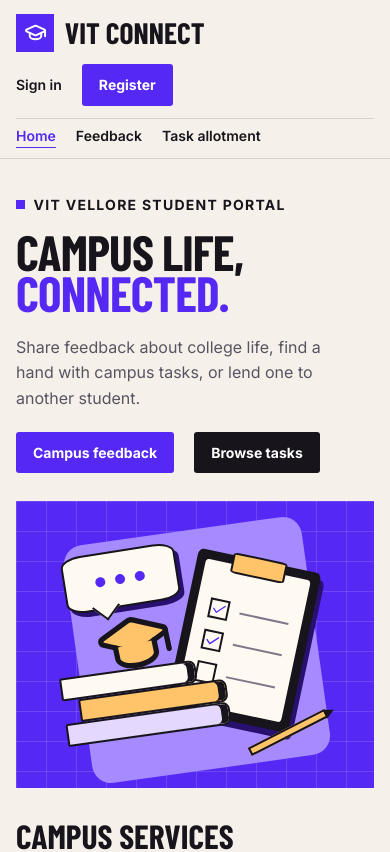
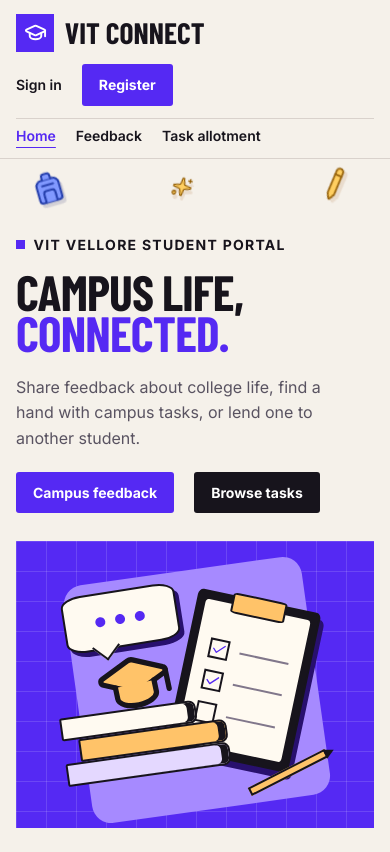
Before and after one commit to rakshatgupta/VIT-CONNECT-, a React (Vite) app in the folder frontend/: page / in a window 390 px wide. Shown: the top 852 px of the page. Built offline with nearby package versions, Linux system fonts and the light colour scheme; a web font is replaced by a local one.

Commit message:
Scatter floating academic props across the portal

```diff
--- a/frontend/src/App.jsx
+++ b/frontend/src/App.jsx
@@ -1,6 +1,7 @@
 import { lazy, Suspense, useEffect } from 'react';
 import { BrowserRouter as Router, Routes, Route, Navigate, useLocation } from 'react-router-dom';
 import Navbar from './components/Navbar';
+import CampusProps from './components/CampusProps';
 import Home from './pages/Home';
 import Login from './pages/Login';
 import Register from './pages/Register';
@@ -29,6 +30,7 @@ function App() {
       <ResetScroll />
       <div className="app-container">
         <Navbar />
+        <CampusProps>
           <main className="main-content">
             <Routes>
               <Route path="/" element={<Home />} />
@@ -45,6 +47,7 @@ function App() {
               } />
             </Routes>
           </main>
+        </CampusProps>
       </div>
     </Router>
   );
--- /dev/null
+++ b/frontend/src/components/CampusProps.css
@@ -0,0 +1,57 @@
+.campus-frame {
+  --campus-scroll: 0px;
+  --campus-angle: 0deg;
+  position: relative;
+  isolation: isolate;
+  display: flex;
+  flex: 1;
+  padding-inline: clamp(3.2rem, 7vw, 7rem);
+  overflow: clip;
+}
+.campus-props { position: absolute; inset: 0; pointer-events: none; }
+.campus-frame > .main-content { position: relative; }
+.campus-prop {
+  position: absolute;
+  display: grid;
+  width: var(--size);
+  aspect-ratio: 1;
+  left: var(--x);
+  top: clamp(2.4rem, var(--y), calc(100% - 3.4rem));
+  translate: -50% calc(-50% + sin(var(--campus-angle) * var(--speed)) * 42px);
+  rotate: var(--tilt);
+  color: #243eab;
+  filter: drop-shadow(2px 4px 0 #10166025);
+}
+.campus-prop svg {
+  width: 100%;
+  height: 100%;
+  fill: #8199ff;
+  animation: campus-bob 5s ease-in-out var(--phase) infinite alternate;
+}
+.campus-prop-gold { color: #95610a; filter: drop-shadow(2px 4px 0 #a45d1e24); }
+.campus-prop-gold svg { fill: #ffcf61; }
+@keyframes campus-bob { from { transform: translateY(-4px); } to { transform: translateY(5px); } }
+@media (max-width: 950px) {
+  .campus-frame { padding-inline: 1.7rem; }
+  .campus-prop { width: min(var(--size), 34px); }
+}
+@media (max-width: 730px) {
+  .campus-frame { padding: 2.5rem 0 2.9rem; }
+  .campus-prop { display: none; }
+  .campus-prop:nth-child(1), .campus-prop:nth-child(2), .campus-prop:nth-child(4),
+  .campus-prop:nth-child(6), .campus-prop:nth-child(7), .campus-prop:nth-child(8) {
+    display: grid;
+    left: var(--mobile-x);
+    top: var(--mobile-y, 1.5rem);
+    translate: -50% calc(-50% + sin(var(--campus-angle) * var(--speed)) * 9px);
+  }
+  .campus-prop:nth-child(1) { --mobile-x: 12%; }
+  .campus-prop:nth-child(2) { --mobile-x: 47%; width: 21px; }
+  .campus-prop:nth-child(4) { --mobile-x: 86%; width: 29px; }
+  .campus-prop:nth-child(6) { --mobile-x: 17%; --mobile-y: calc(100% - 1.55rem); }
+  .campus-prop:nth-child(7) { --mobile-x: 84%; --mobile-y: calc(100% - 1.75rem); }
+  .campus-prop:nth-child(8) { --mobile-x: 55%; --mobile-y: calc(100% - 1.75rem); width: 25px; }
+}
+@media (prefers-reduced-motion: reduce) {
+  .campus-prop svg { animation: none; }
+}
--- /dev/null
+++ b/frontend/src/components/CampusProps.jsx
@@ -0,0 +1,60 @@
+import { useEffect, useRef } from 'react';
+import { AlarmClock, Backpack, Bell, Book, BookOpen, GraduationCap, Pencil, Sparkles } from 'lucide-react';
+import { useLocation } from 'react-router-dom';
+import './CampusProps.css';
+
+const props = [
+  { Icon: Backpack, x: 4, y: 9, size: 62, tilt: -16, speed: -0.12 },
+  { Icon: Sparkles, x: 94, y: 13, size: 30, tilt: 12, speed: 0.14, gold: true },
+  { Icon: GraduationCap, x: 96, y: 29, size: 72, tilt: 15, speed: -0.19 },
+  { Icon: Pencil, x: 3, y: 43, size: 42, tilt: -22, speed: 0.16, gold: true },
+  { Icon: AlarmClock, x: 96, y: 56, size: 48, tilt: -12, speed: 0.12 },
+  { Icon: BookOpen, x: 4, y: 66, size: 62, tilt: 13, speed: -0.15 },
+  { Icon: Bell, x: 96, y: 83, size: 55, tilt: 19, speed: -0.11, gold: true },
+  { Icon: Book, x: 4, y: 90, size: 40, tilt: -19, speed: 0.18, gold: true },
+];
+
+export default function CampusProps({ children }) {
+  const frame = useRef(null);
+  const { pathname } = useLocation();
+
+  useEffect(() => {
+    const element = frame.current;
+    const motion = window.matchMedia('(prefers-reduced-motion: reduce)');
+    let pending = 0;
+    const paint = () => {
+      pending = 0;
+      const distance = Math.min(window.scrollY, window.innerHeight * 1.25);
+      element.style.setProperty('--campus-scroll', motion.matches ? '0px' : distance + 'px');
+      element.style.setProperty('--campus-angle', motion.matches ? '0deg' : window.scrollY * 2.5 + 'deg');
+    };
+    const schedule = () => {
+      if (!pending) pending = requestAnimationFrame(paint);
+    };
+    paint();
+    window.addEventListener('scroll', schedule, { passive: true });
+    window.addEventListener('resize', schedule);
+    motion.addEventListener('change', schedule);
+    return () => {
+      cancelAnimationFrame(pending);
+      window.removeEventListener('scroll', schedule);
+      window.removeEventListener('resize', schedule);
+      motion.removeEventListener('change', schedule);
+    };
+  }, [pathname]);
+
+  return (
+    <div className="campus-frame" ref={frame}>
+      <div className="campus-props" aria-hidden="true">
+        {props.map(({ Icon, x, y, size, tilt, speed, gold }, index) => (
+          <span key={x + ':' + y} className={gold ? 'campus-prop campus-prop-gold' : 'campus-prop'}
+            style={{ '--x': x + '%', '--y': y + '%', '--size': size + 'px', '--tilt': tilt + 'deg',
+              '--speed': speed, '--phase': -index * 0.65 + 's' }}>
+            <Icon strokeWidth={1.45} />
+          </span>
+        ))}
+      </div>
+      {children}
+    </div>
+  );
+}
--- a/frontend/src/pages/Home.css
+++ b/frontend/src/pages/Home.css
@@ -51,3 +51,10 @@
   .hero-copy h1 { font-size: clamp(3.1rem, 12vw, 5.6rem); }
   .campus-art { min-height: auto; aspect-ratio: 1.25; }
 }
+
+/* Each hero prop moves independently of the background. */
+.art-bubble { translate: 0 calc(var(--campus-scroll, 0px) * -.11); }
+.art-board { translate: 0 calc(var(--campus-scroll, 0px) * .08); }
+.art-books { translate: 0 calc(var(--campus-scroll, 0px) * -.065); }
+.art-cap { translate: 0 calc(var(--campus-scroll, 0px) * .13); }
+.art-pencil { translate: 0 calc(var(--campus-scroll, 0px) * -.15); }
```
Lines whose indentation alone changed are shown as unchanged.
